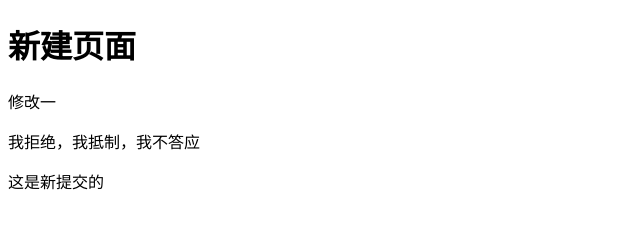
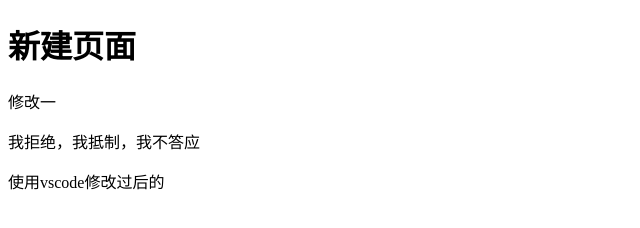
Before and after one commit to xinba007/xinba-007, a plain HTML site: page index.html in a window 1280 px wide. Shown: the whole page, without its empty margins (0-640 px from the left). Drawn offline with Linux system fonts and the light colour scheme.

Commit message:
vscode修改过后的内容

```diff
--- a/index.html
+++ b/index.html
@@ -12,9 +12,7 @@
     <h1>新建页面</h1>
     <span>修改一</span>
     <p>我拒绝，我抵制，我不答应</p>
-    <p>
-        这是新提交的
-    </p>
+    <p>使用vscode修改过后的</p>
 </body>
 
 </html>
```
